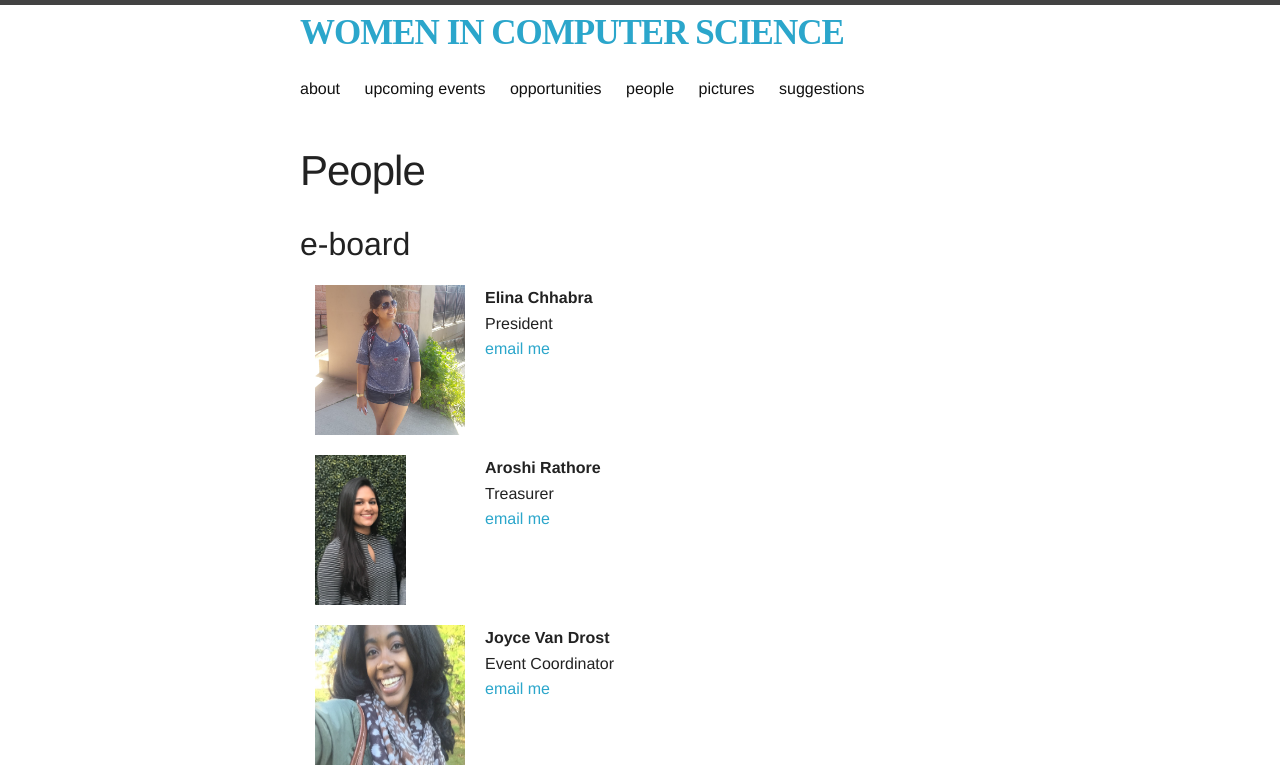
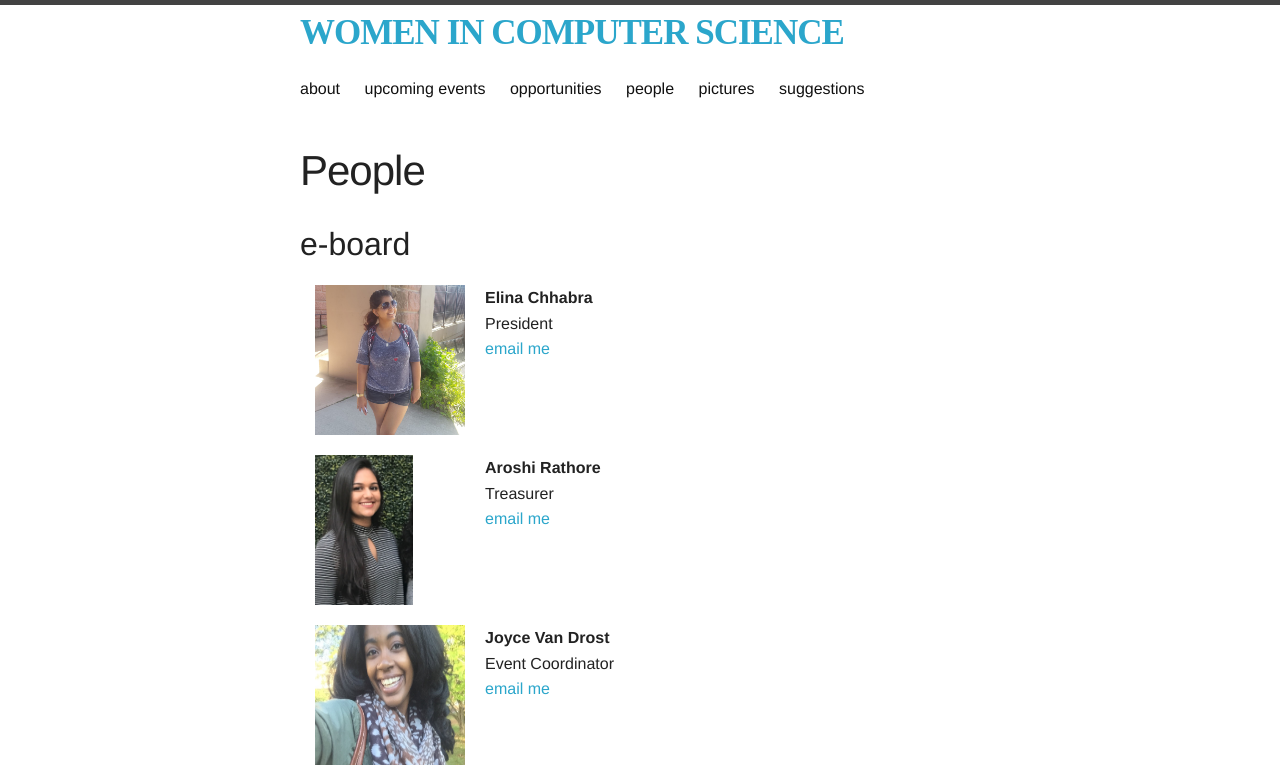
Before and after one commit to scarletwcs/ruwics.github.io, a Jekyll site: the page built from people.html, in a window 1280 px wide. Shown: the top 765 px of the page. Built offline with Jekyll 4.4.1, drawn with Linux system fonts in a browser that asks for light colours; nearby versions of some CDN libraries; some web fonts are replaced; grey boxes are pictures that could not be loaded.

Commit message:
Update people.html

```diff
--- a/people.html
+++ b/people.html
@@ -21,7 +21,7 @@
 <div class="row">
 	<div class="small-3 columns">
 		<div class="filler picture" style="background: transparent;">
-			<img src="/third-party/img/people/officers/aroshi.png" style= "height: 150px;"></img>
+			<img src="/third-party/img/people/officers/aroshi.jpg" style= "height: 150px;"></img>
 		</div>
 	</div>
 	<div class="small-9 columns">
```
